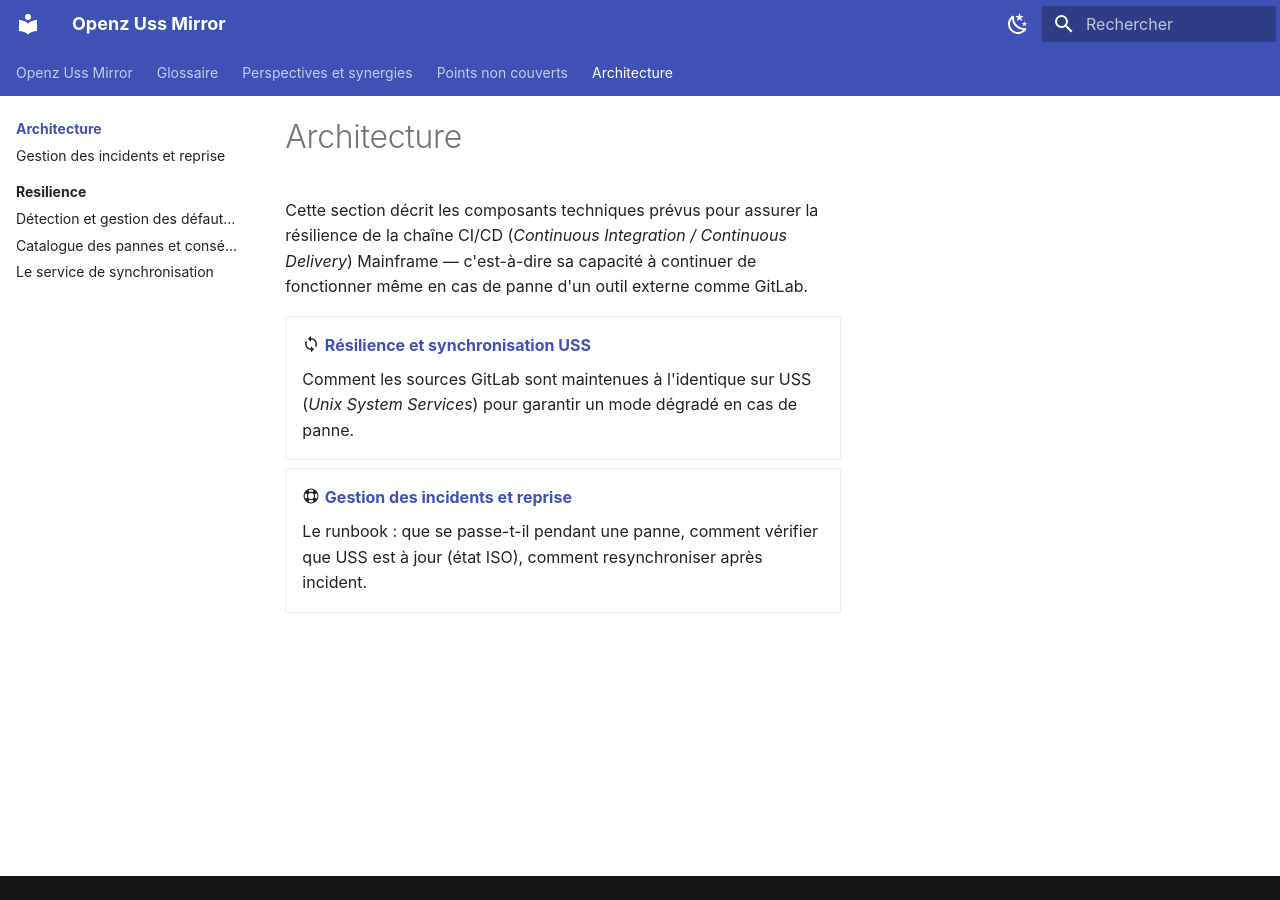
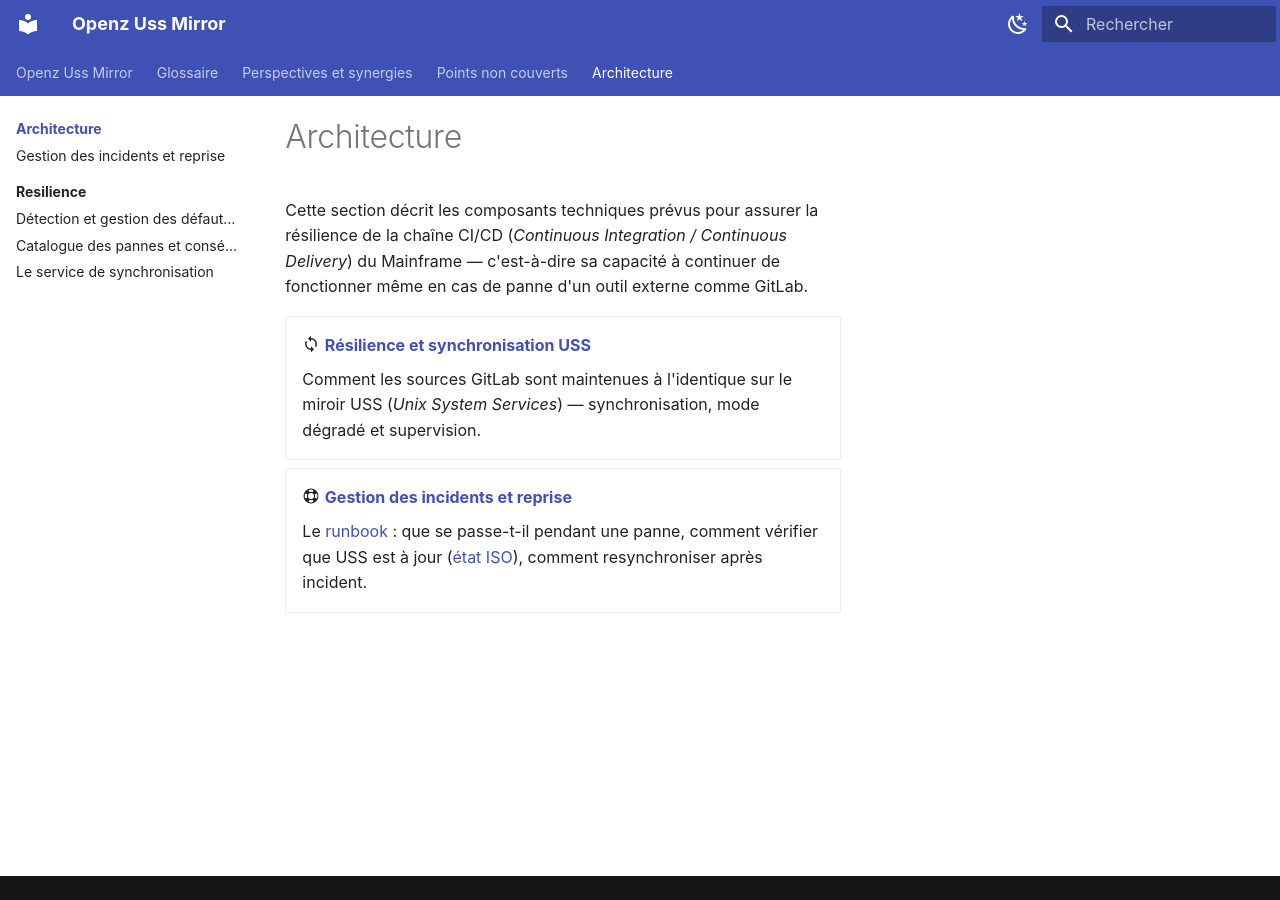
Before and after one commit to namnetes/openz_uss-mirror, an MkDocs documentation site: the page built from docs/architecture/index.md, in a window 1280 px wide. Built offline with MkDocs 1.6.1 and Material for MkDocs 9.7.7, drawn with Linux system fonts in a browser that asks for light colours.

Commit message:
docs(architecture): corrections audit - coherence terminologique, clarte, harmonisation z/OS

```diff
--- a/docs/architecture/index.md
+++ b/docs/architecture/index.md
@@ -2,20 +2,21 @@
 
 Cette section décrit les composants techniques prévus pour assurer la
 résilience de la chaîne CI/CD (*Continuous Integration / Continuous
-Delivery*) Mainframe — c'est-à-dire sa capacité à continuer de fonctionner
+Delivery*) du Mainframe — c'est-à-dire sa capacité à continuer de fonctionner
 même en cas de panne d'un outil externe comme GitLab.
 
 <div class="grid cards" markdown>
 
 -   :material-sync: **[Résilience et synchronisation USS](resilience/index.md)**
 
-    Comment les sources GitLab sont maintenues à l'identique sur
-    USS (*Unix System Services*) pour garantir un mode dégradé en cas de
-    panne.
+    Comment les sources GitLab sont maintenues à l'identique sur le miroir
+    USS (*Unix System Services*) — synchronisation, mode dégradé et
+    supervision.
 
 -   :material-lifebuoy: **[Gestion des incidents et reprise](gestion-incidents.md)**
 
-    Le runbook : que se passe-t-il pendant une panne, comment vérifier que
-    USS est à jour (état ISO), comment resynchroniser après incident.
+    Le [runbook](../glossaire.md) : que se passe-t-il pendant une panne,
+    comment vérifier que USS est à jour ([état ISO](../glossaire.md)),
+    comment resynchroniser après incident.
 
 </div>
```
Also changed, not shown: docs/architecture/resilience/index.md (+4 -4 lines).
